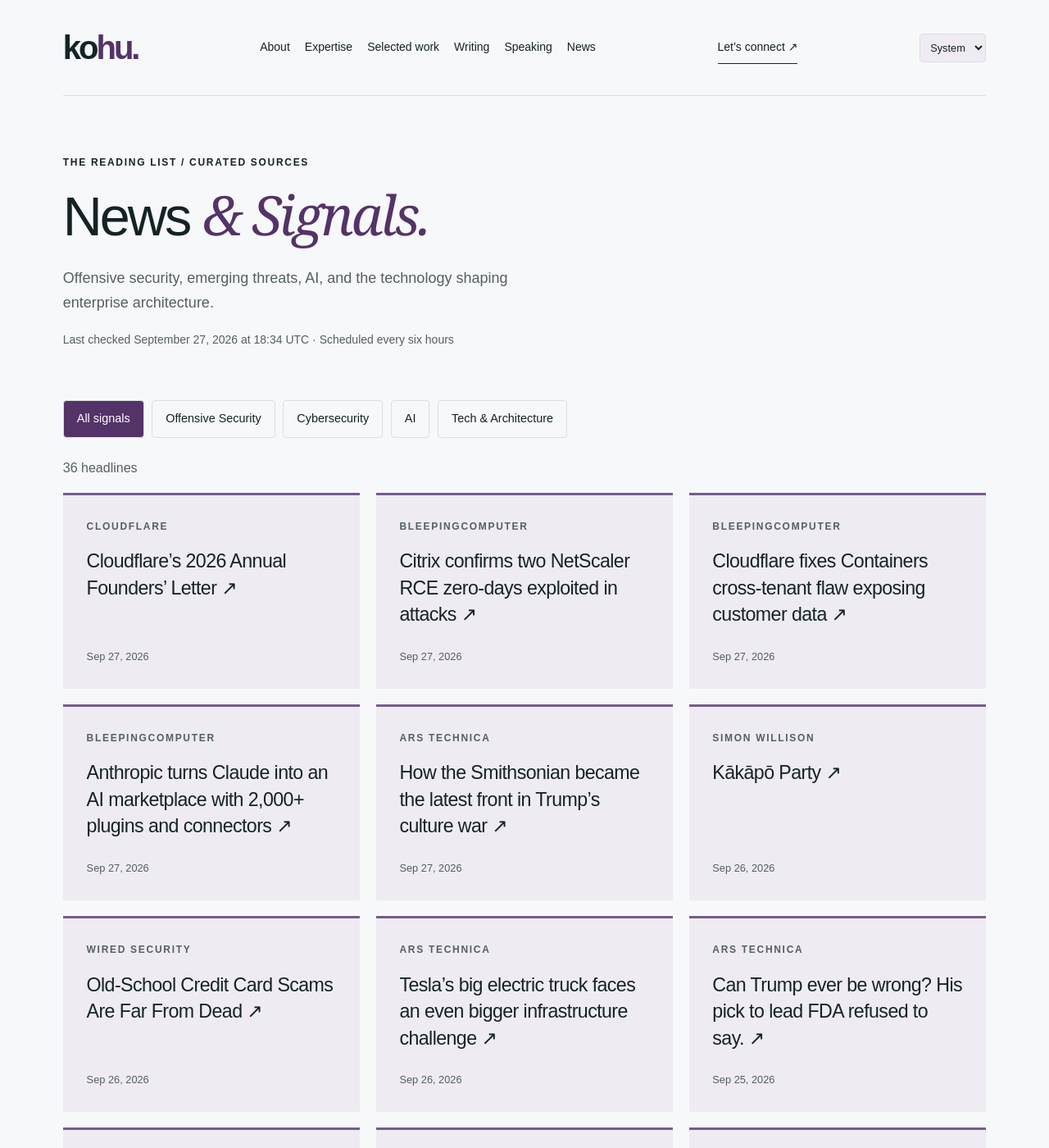
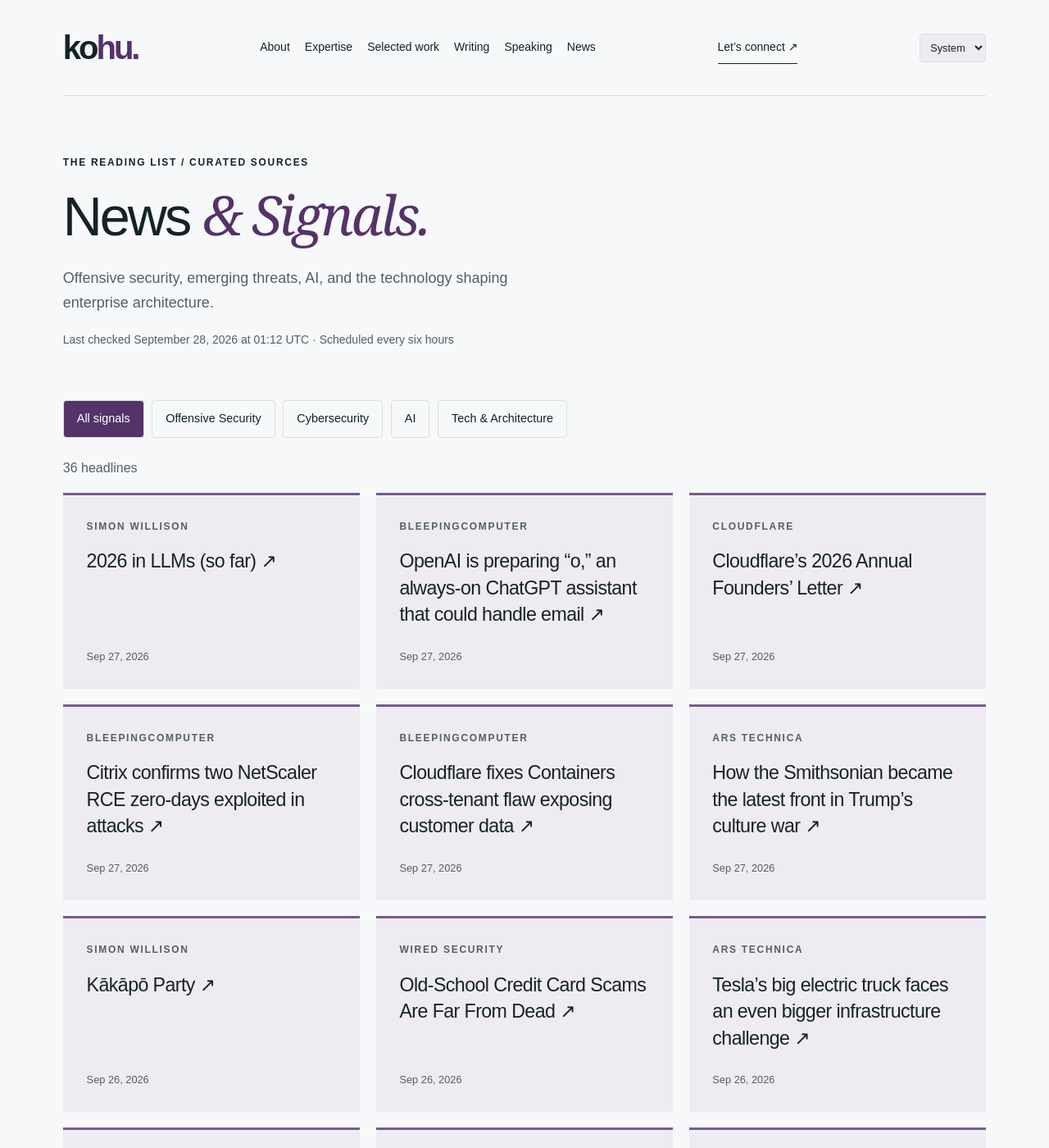
Before and after one commit to hntk/hntk.github.io, a Jekyll site: the page built from news/index.html, in a window 1280 px wide and 1400 px high. Shown: the whole window at 82% size. Built offline with Jekyll 4.4.1, drawn with Linux system fonts in a browser that asks for light colours; part of the change alters nothing that is shown; some of the changed text lies outside the part shown.

Commit message:
Refresh News and Signals

```diff
--- a/_data/news.json
+++ b/_data/news.json
@@ -1,6 +1,22 @@
 {
-  "updated": "2026-09-27T18:34:59.023190+00:00",
+  "updated": "2026-09-28T01:12:42.440979+00:00",
   "items": [
+    {
+      "title": "2026 in LLMs (so far)",
+      "url": "https://simonwillison.net/2026/Sep/27/2026-in-llms-so-far/",
+      "published": "2026-09-27T23:54:15+00:00",
+      "source": "Simon Willison",
+      "source_id": "simon-willison",
+      "category": "ai"
+    },
+    {
+      "title": "OpenAI is preparing “o,” an always-on ChatGPT assistant that could handle email",
+      "url": "https://www.bleepingcomputer.com/news/artificial-intelligence/openai-is-preparing-o-an-always-on-chatgpt-assistant-that-could-handle-email/",
+      "published": "2026-09-27T23:40:39+00:00",
+      "source": "BleepingComputer",
+      "source_id": "bleepingcomputer",
+      "category": "cybersecurity"
+    },
     {
       "title": "Cloudflare’s 2026 Annual Founders’ Letter",
       "url": "https://blog.cloudflare.com/cloudflares-2026-annual-founders-letter/",
@@ -21,14 +37,6 @@
       "title": "Cloudflare fixes Containers cross-tenant flaw exposing customer data",
       "url": "https://www.bleepingcomputer.com/news/security/cloudflare-fixes-containers-cross-tenant-flaw-exposing-customer-data/",
       "published": "2026-09-27T14:13:31+00:00",
-      "source": "BleepingComputer",
-      "source_id": "bleepingcomputer",
-      "category": "cybersecurity"
-    },
-    {
-      "title": "Anthropic turns Claude into an AI marketplace with 2,000+ plugins and connectors",
-      "url": "https://www.bleepingcomputer.com/news/artificial-intelligence/anthropic-turns-claude-into-an-ai-marketplace-with-2-000-plus-plugins-and-connectors/",
-      "published": "2026-09-27T13:38:40+00:00",
       "source": "BleepingComputer",
       "source_id": "bleepingcomputer",
       "category": "cybersecurity"
@@ -74,6 +82,14 @@
       "category": "tech-architecture"
     },
     {
+      "title": "How the CISO CFO Relationship is a Key to Cybersecurity Success",
+      "url": "https://www.darkreading.com/cyber-risk/how-to-manage-ciso-cfo-relationship-cybersecurity-success",
+      "published": "2026-09-25T20:28:10+00:00",
+      "source": "Dark Reading",
+      "source_id": "dark-reading",
+      "category": "cybersecurity"
+    },
+    {
       "title": "AI Sandbox Escapes: Why Forensic Readiness Matters More Than Containment",
       "url": "https://www.darkreading.com/cyberattacks-data-breaches/ai-sandbox-escapes-forensic-readiness",
       "published": "2026-09-25T18:39:32+00:00",
@@ -98,14 +114,6 @@
       "category": "ai"
     },
     {
-      "title": "Stopping IT Worker Scams Requires Revamped HR Process",
-      "url": "https://www.darkreading.com/cyber-risk/stopping-it-worker-scams-revamped-hr-process",
-      "published": "2026-09-25T14:46:13+00:00",
-      "source": "Dark Reading",
-      "source_id": "dark-reading",
-      "category": "cybersecurity"
-    },
-    {
       "title": "Agents can now set up your website’s security with Turnstile Spin",
       "url": "https://blog.cloudflare.com/turnstile-spin/",
       "published": "2026-09-25T13:00:00+00:00",
@@ -128,14 +136,6 @@
       "source": "Trail of Bits",
       "source_id": "trail-of-bits",
       "category": "offensive-security"
-    },
-    {
-      "title": "Northern Gannet, Great Blue Heron, California Brown Pelican",
-      "url": "https://simonwillison.net/2026/Sep/25/sighting-403293902/",
-      "published": "2026-09-25T02:07:04+00:00",
-      "source": "Simon Willison",
-      "source_id": "simon-willison",
-      "category": "ai"
     },
     {
       "title": "AI for Offensive Security: What Works, What Does Not, and How to Adopt It",
@@ -295,79 +295,79 @@
       "id": "ars-technica",
       "name": "Ars Technica",
       "status": "ok",
-      "last_success": "2026-09-27T18:34:59.023190+00:00"
+      "last_success": "2026-09-28T01:12:42.440979+00:00"
     },
     {
       "id": "bleepingcomputer",
       "name": "BleepingComputer",
       "status": "ok",
-      "last_success": "2026-09-27T18:34:59.023190+00:00"
+      "last_success": "2026-09-28T01:12:42.440979+00:00"
     },
     {
       "id": "cloudflare",
       "name": "Cloudflare",
       "status": "ok",
-      "last_success": "2026-09-27T18:34:59.023190+00:00"
+      "last_success": "2026-09-28T01:12:42.440979+00:00"
     },
     {
       "id": "dark-reading",
       "name": "Dark Reading",
       "status": "ok",
-      "last_success": "2026-09-27T18:34:59.023190+00:00"
+      "last_success": "2026-09-28T01:12:42.440979+00:00"
     },
     {
       "id": "hugging-face",
       "name": "Hugging Face",
       "status": "ok",
-      "last_success": "2026-09-27T18:34:59.023190+00:00"
+      "last_success": "2026-09-28T01:12:42.440979+00:00"
     },
     {
       "id": "microsoft-research",
       "name": "Microsoft Research",
       "status": "ok",
-      "last_success": "2026-09-27T18:34:59.023190+00:00"
+      "last_success": "2026-09-28T01:12:42.440979+00:00"
     },
     {
       "id": "nvidia",
       "name": "NVIDIA",
       "status": "ok",
-      "last_success": "2026-09-27T18:34:59.023190+00:00"
+      "last_success": "2026-09-28T01:12:42.440979+00:00"
     },
     {
       "id": "portswigger",
       "name": "PortSwigger Research",
       "status": "ok",
-      "last_success": "2026-09-27T18:34:59.023190+00:00"
+      "last_success": "2026-09-28T01:12:42.440979+00:00"
     },
     {
       "id": "schneier",
       "name": "Schneier on Security",
       "status": "ok",
-      "last_success": "2026-09-27T18:34:59.023190+00:00"
+      "last_success": "2026-09-28T01:12:42.440979+00:00"
     },
     {
       "id": "simon-willison",
       "name": "Simon Willison",
       "status": "ok",
-      "last_success": "2026-09-27T18:34:59.023190+00:00"
+      "last_success": "2026-09-28T01:12:42.440979+00:00"
     },
     {
       "id": "specterops",
       "name": "SpecterOps",
       "status": "ok",
-      "last_success": "2026-09-27T18:34:59.023190+00:00"
+      "last_success": "2026-09-28T01:12:42.440979+00:00"
     },
     {
       "id": "trail-of-bits",
       "name": "Trail of Bits",
       "status": "ok",
-      "last_success": "2026-09-27T18:34:59.023190+00:00"
+      "last_success": "2026-09-28T01:12:42.440979+00:00"
     },
     {
       "id": "wired",
       "name": "WIRED Security",
       "status": "ok",
-      "last_success": "2026-09-27T18:34:59.023190+00:00"
+      "last_success": "2026-09-28T01:12:42.440979+00:00"
     }
   ]
 }
```
